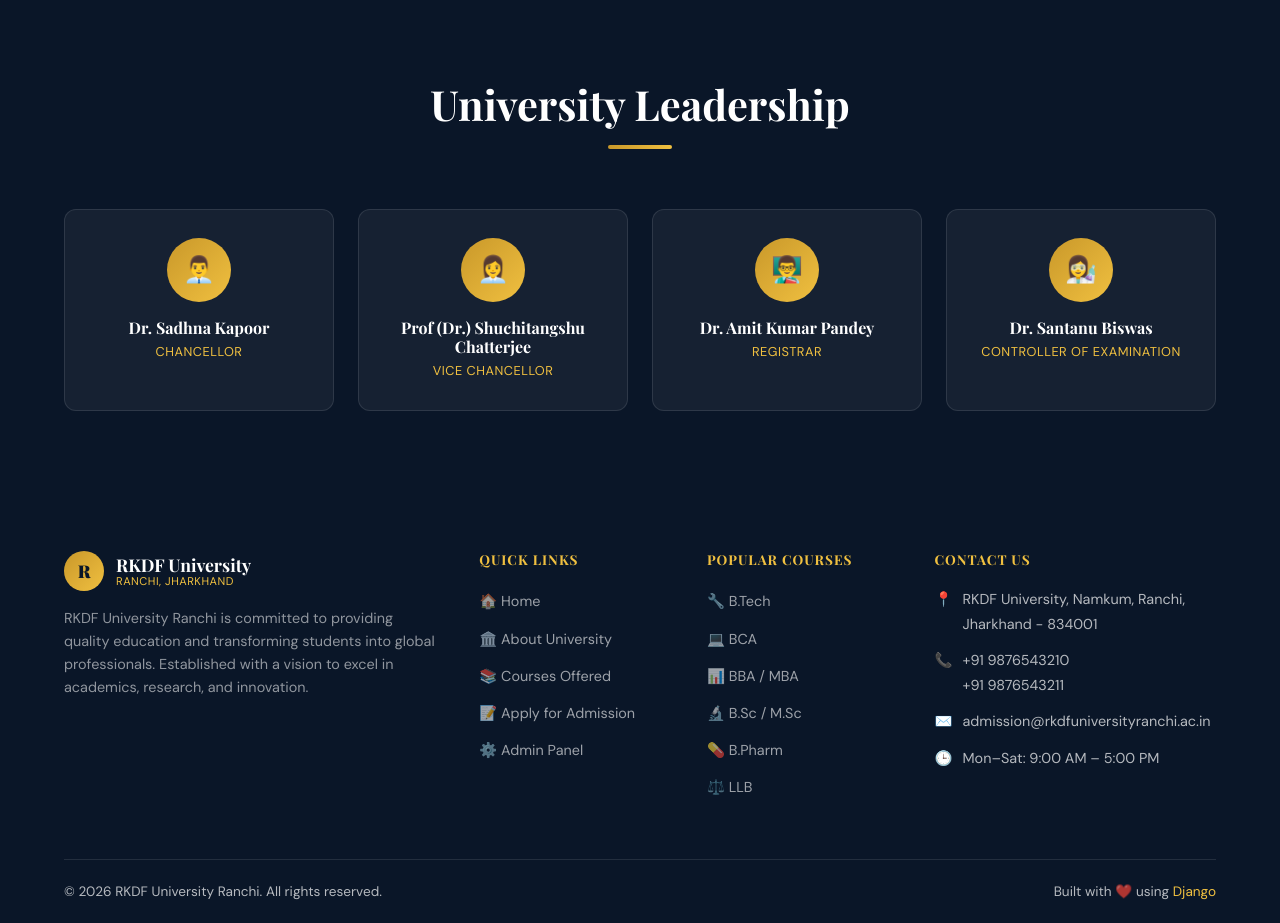
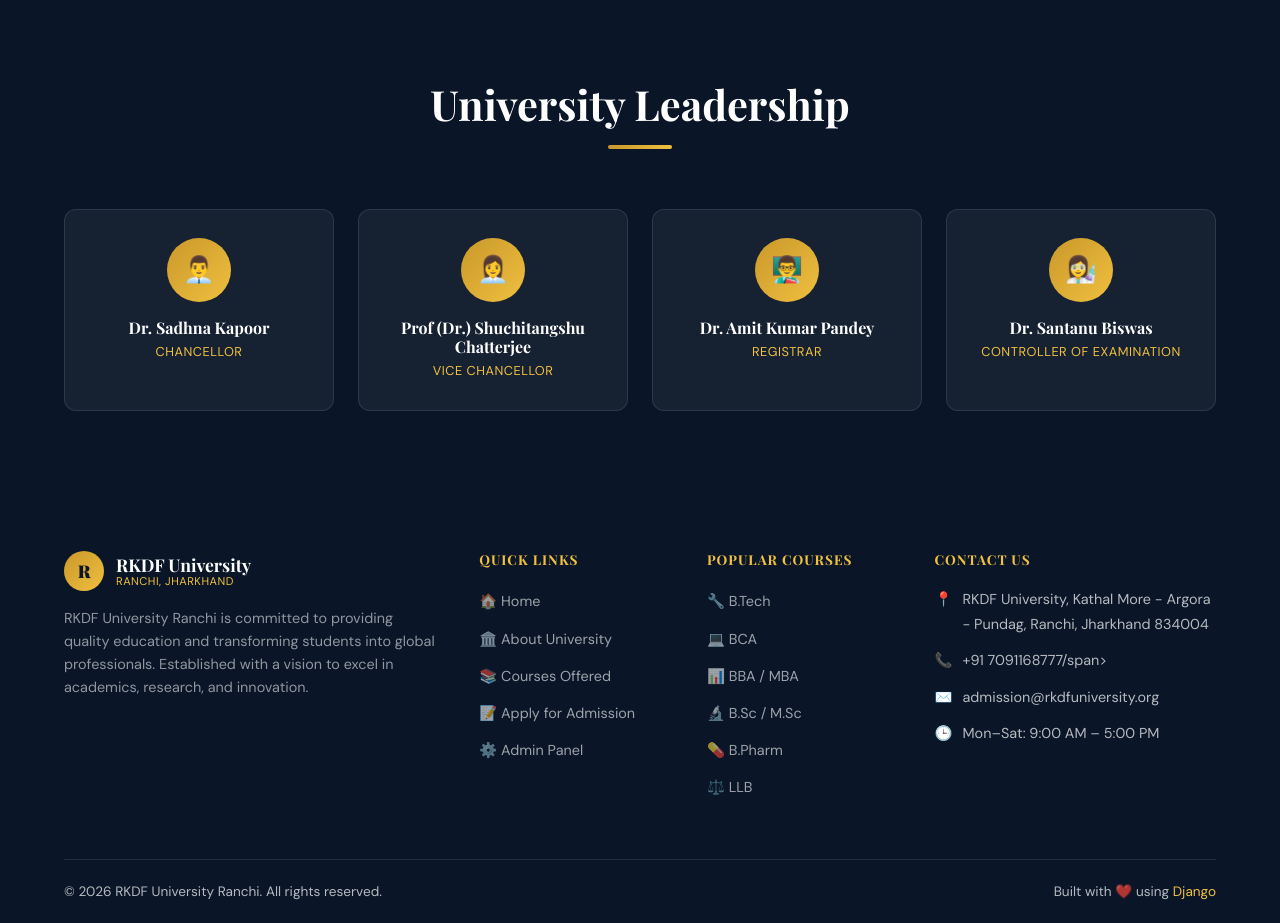
Before and after one commit to pathakmayank172/Rkdf-admission-cell-, a Django app: page /about/ in a window 1280 px wide. Shown: the part 3201-4124 px from the top of the page. Run offline with Django 4.2, Linux system fonts and the light colour scheme.

Commit message:
Update base.html template for layout improvements

```diff
--- a/rkdf_admission/rkdf_admission/admission/templates/admission/base.html
+++ b/rkdf_admission/rkdf_admission/admission/templates/admission/base.html
@@ -134,15 +134,15 @@
                     <h4>Contact Us</h4>
                     <div class="footer-contact-item">
                         <span>📍</span>
-                        <span>RKDF University, Namkum, Ranchi, Jharkhand - 834001</span>
+                        <span>RKDF University, Kathal More - Argora - Pundag, Ranchi, Jharkhand 834004</span>
                     </div>
                     <div class="footer-contact-item">
                         <span>📞</span>
-                        <span>+91 9876543210<br>+91 9876543211</span>
+                        <span>+91 7091168777/span>
                     </div>
                     <div class="footer-contact-item">
                         <span>✉️</span>
-                        <span>admission@rkdfuniversityranchi.ac.in</span>
+                        <span>admission@rkdfuniversity.org</span>
                     </div>
                     <div class="footer-contact-item">
                         <span>🕒</span>
```
